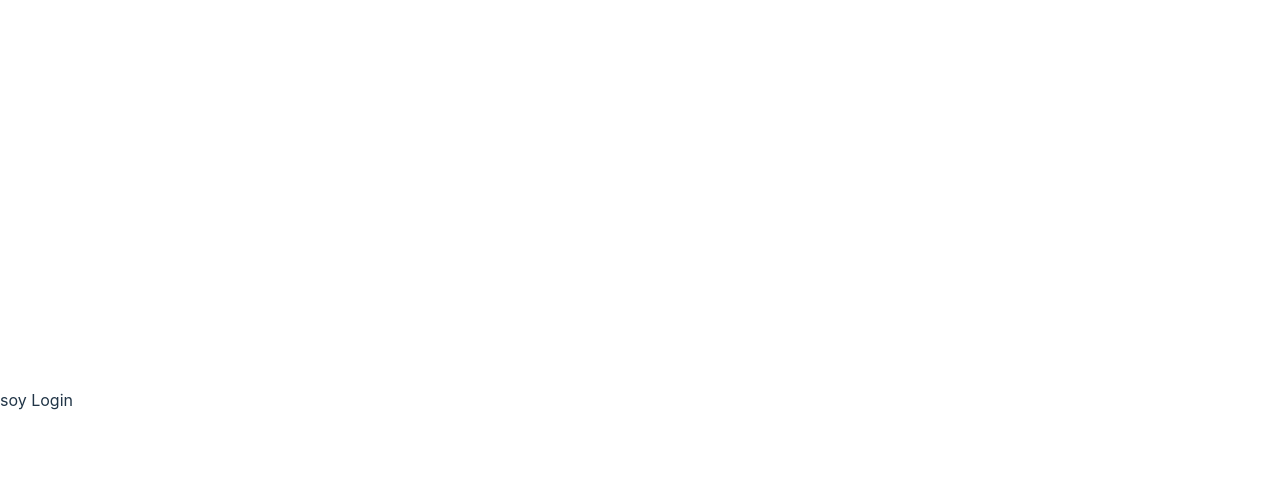
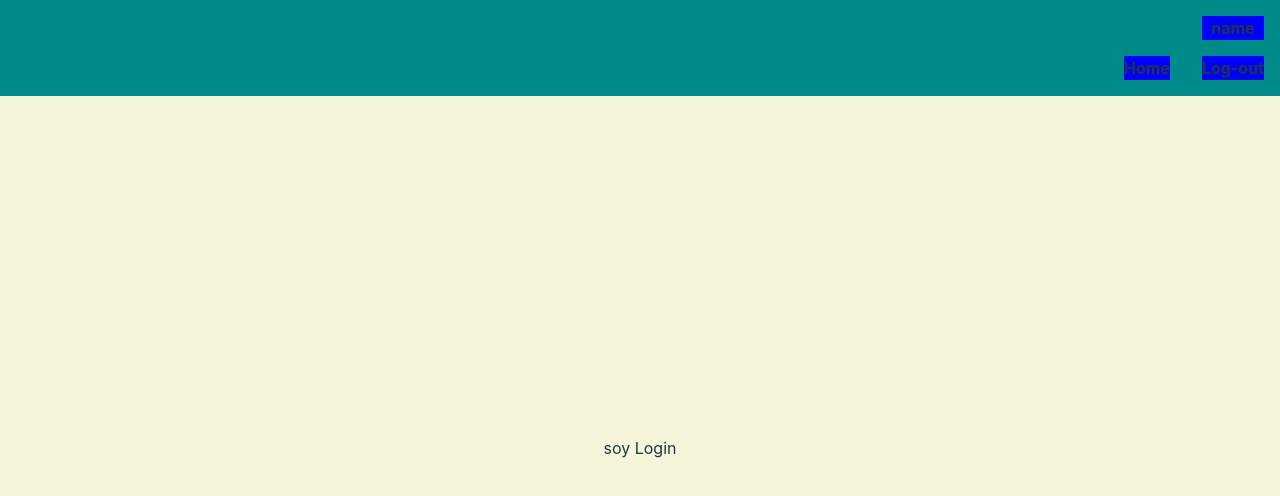
Before and after one commit to MartaGBayona/projectFrontend, a React (Vite) app: page /login in a window 1280 px wide. Shown: the top 496 px of the page. Built offline with nearby package versions, Linux system fonts and the light colour scheme.

Commit message:
feat: add design on home, login and register css

```diff
--- a/src/App.css
+++ b/src/App.css
@@ -1,10 +1,3 @@
-.nova-flat-regular {
-  font-family: "Nova Flat", system-ui;
-  font-weight: 400;
-  font-style: normal;
-}
-
-
 #root {
   max-width: 1280px;
   margin: 0;
--- a/src/common/CustomLink/CustomLink.css
+++ b/src/common/CustomLink/CustomLink.css
@@ -0,0 +1,12 @@
+.navigateDesign {
+    font-weight: bold;
+
+    transition: 0.3;
+    background-color: blue;
+    margin: 1em;
+}
+
+.navigateDesign:hover{
+    transition: 0.3;
+    cursor: pointer;
+}
--- a/src/common/CustomLink/CustomLink.jsx
+++ b/src/common/CustomLink/CustomLink.jsx
@@ -0,0 +1,12 @@
+import { useNavigate } from "react-router-dom";
+import "./CustomLink.css"
+
+export const CustomLink =({title, destination}) => {
+    const navigate = useNavigate();
+
+    return (
+        <div className="navigateDesign" onClick={() => navigate (destination)}>
+            {title}
+        </div>
+    )
+}
--- a/src/common/Header/Header.css
+++ b/src/common/Header/Header.css
@@ -1,12 +1,17 @@
-.headerDesign{
-    height: 16vh;
-    width: 100vww;
+.headerDesign {
 
-    background-color: grey;
+    height:12vh;
+    width: 100vw;
+
+    background-color: darkcyan;
 
     display: flex;
-    justify-content: center;
+    flex-direction: row;
+    justify-content: flex-end;
     align-items: flex-end;
-    justify-content: flex-end;
+}
+
+.authMenu {
+    display: flex;
     flex-direction: row;
 }
--- a/src/common/Header/Header.jsx
+++ b/src/common/Header/Header.jsx
@@ -1,6 +1,41 @@
+import { CustomLink } from "../CustomLink/CustomLink"
 import "./Header.css"
 
 export const Header = () => {
 
+    const token = true;
+    return (
+        <div className="headerDesign">
+            <CustomLink
+                title="Home"
+                destination="/"
+            />
+            {
+                token
+                    ? (<div>
+                        <CustomLink
+                            title="name"
+                            destination="/profile"
+                        />
+                        <CustomLink
+                            title="Log-out"
+                            destination="/"
+                        />
 
+                    </div>)
+                    : (<div>
+
+                        <CustomLink
+                            title="Login"
+                            destination="/login"
+                        />
+                        <CustomLink
+                            title="Register"
+                            destination="/register"
+                        />
+
+                    </div>)
+            }
+        </div>
+    )
 }
--- a/src/pages/Home/Home.css
+++ b/src/pages/Home/Home.css
@@ -0,0 +1,12 @@
+.homeDesign {
+
+    height: 88vh;
+    width: 100vw;
+
+    background-color: beige;
+
+    display: flex;
+    flex-direction: column;
+    justify-content: center;
+    align-items: center;
+}
--- a/src/pages/Home/Home.jsx
+++ b/src/pages/Home/Home.jsx
@@ -1,4 +1,4 @@
-
+import "./Home.css"
 export const Home = () => {
     return (
         <div className="homeDesign">soy Home</div>
--- a/src/pages/Login/Login.css
+++ b/src/pages/Login/Login.css
@@ -0,0 +1,17 @@
+.loginDesign {
+
+    height: 88vh;
+    width: 100vw;
+
+    background-color: beige;
+
+    display: flex;
+    flex-direction: column;
+    justify-content: center;
+    align-items: center;
+}
+
+.error {
+    height: 1em;
+    color: red;
+}
--- a/src/pages/Login/Login.jsx
+++ b/src/pages/Login/Login.jsx
@@ -1,3 +1,4 @@
+import "./Login.css"
 
 export const Login = () => {
     return (
--- a/src/pages/Register/Register.css
+++ b/src/pages/Register/Register.css
@@ -0,0 +1,17 @@
+.registerDesign {
+
+    height: 88vh;
+    width: 100vw;
+
+    background-color: beige;
+
+    display: flex;
+    flex-direction: column;
+    justify-content: center;
+    align-items: center;
+}
+
+.error {
+    height: 1em;
+    color: red;
+}
--- a/src/pages/Register/Register.jsx
+++ b/src/pages/Register/Register.jsx
@@ -1,4 +1,4 @@
-
+import "./Register.css"
 export const Register = () => {
     return (
         <div className="registerDesign">soy Register</div>
```
Also changed, not shown: src/pages/Body/Body.css (deleted).
